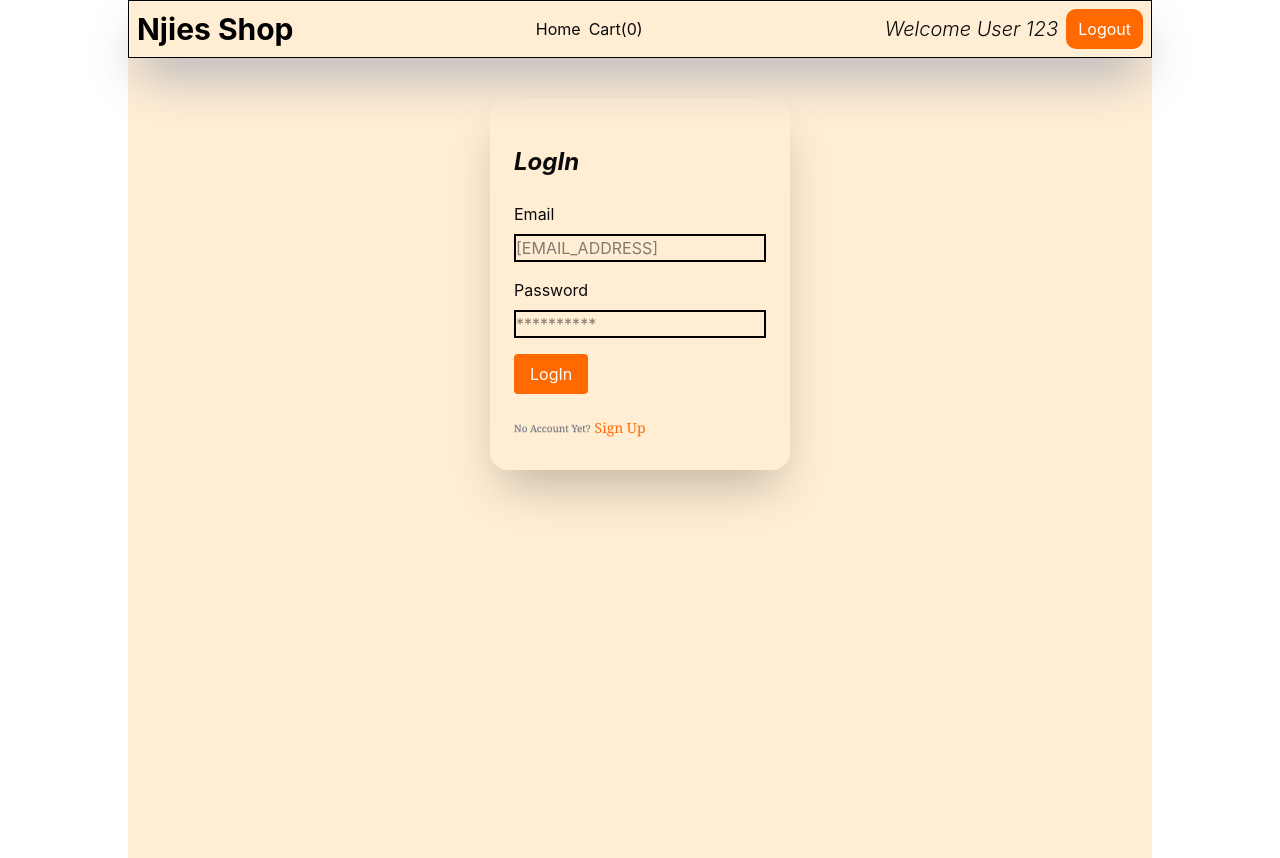
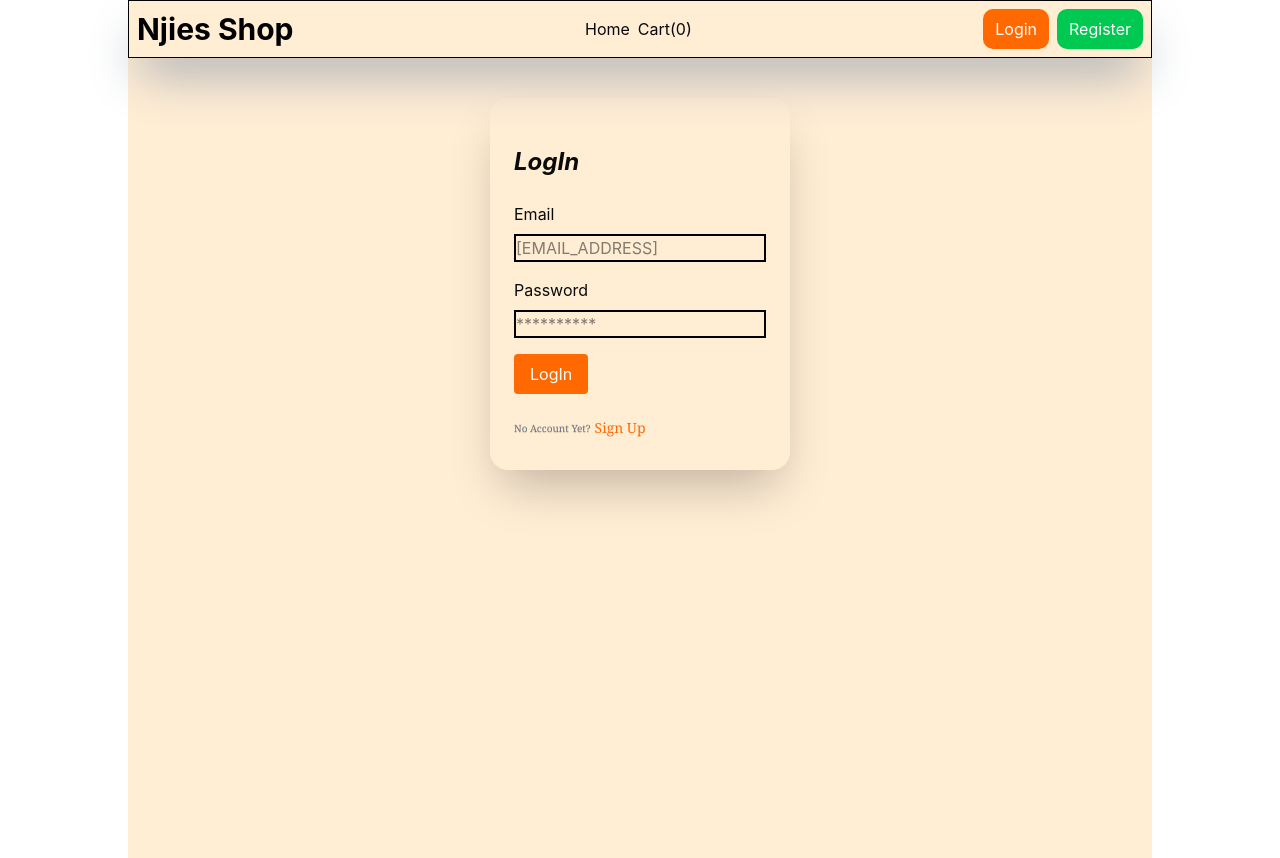
Before and after one commit to 2raymoori/mini-ecommerce, a React (Vite) app: page /auth in a window 1280 px wide. Built offline with nearby package versions, Linux system fonts and the light colour scheme.

Commit message:
Implementing loginin functionality

```diff
--- a/src/App.tsx
+++ b/src/App.tsx
@@ -7,9 +7,15 @@ import ProductList from './Pages/ProductList'
 import Contact from './Pages/Contact'
 import Nav from './CustomComponents/Nav'
 import Auth from './Pages/Auth'
+import AppCntxt from './appContext'
 
 function App() {
+  const [isLoggedIn, setIsLoggedIn] = useState(false)
+  const [email, setEmail] = useState("")
+  const [shoppingCart, setShoppingCart] = useState([])
   return (
+    <AppCntxt.Provider value={{ isLoggedIn, email, shoppingCart, setShoppingCart, setEmail, setIsLoggedIn }}>
+
       <div className="bg-orange-100 max-w-5xl m-auto">
         <Nav />
         <Routes>
@@ -24,6 +30,7 @@ function App() {
         </Routes>
 
       </div>
+    </AppCntxt.Provider>
   )
 }
 const NotFound = () => {
--- a/src/CustomComponents/AuthForm.tsx
+++ b/src/CustomComponents/AuthForm.tsx
@@ -1,22 +1,54 @@
+import AppCntxt from "@/appContext"
 import { Button } from "@/components/ui/button"
-import { useState } from "react"
+import users from "@/data/users"
+import { useContext, useState } from "react"
 import { useForm } from "react-hook-form"
-import { Link } from "react-router"
+import { Link, redirect, useNavigate } from "react-router"
 
 const AuthForm = () => {
     const [hasAccount, setHasAccount] = useState(true)
     const { register, handleSubmit, formState: { errors } } = useForm()
+    const { setIsLoggedIn, setEmail } = useContext(AppCntxt)
+    const navigate = useNavigate()
 
     const handleSwitchAccount = (input: boolean) => {
         setHasAccount(input)
     }
     const onFormSubmit = (data) => {
         console.log(data)
-        if (!hasAccount && (data.password !== data.confirm_password)) {
-            alert("🚨🚨🚨Sorry, Passwords do not match")
-            return
+        if (!hasAccount) {
+            if (data.password !== data.confirm_password) {
+                alert("🚨🚨🚨Sorry, Passwords do not match")
+                return
+            }
+            else {
+                const newUser = {
+                    email: data.email,
+                    password: data.password
+                }
+                users.push(newUser)
+
+                setIsLoggedIn(true)
+                setEmail(data.email)
+                navigate("/")
+                alert("Account created successfully")
+                console.log(users)
+            }
+        }
+        else {
+            const user = users.find((user) => user.email === data.email && user.password === data.password)
+            if (user) {
+                alert("Welcome back")
+                setIsLoggedIn(true)
+                setEmail(data.email)
+                navigate("/")
+            }
+            else {
+                alert("Invalid email or password")
+            }
         }
         console.log(data)
+
     }
 
     return (
--- a/src/CustomComponents/Nav.tsx
+++ b/src/CustomComponents/Nav.tsx
@@ -1,7 +1,10 @@
+import AppCntxt from "@/appContext";
 import { Button } from "@/components/ui/button"
+import { useContext } from "react";
 import { Link } from "react-router"
 
 const Nav = () => {
+    const { isLoggedIn, email, shoppingCart } = useContext(AppCntxt)
     const status = true;
     return (
         <nav className="border border-black flex justify-between items-center p-2  shadow-2xl shadow-gray-400">
@@ -9,18 +12,18 @@ const Nav = () => {
                 <Link to="/">Njies Shop</Link></h2>
             <ul className="flex gap-2">
                 <li><Link to="/">Home</Link></li>
-                <li><Link to="/checkout">Cart(0)</Link></li>
+                <li><Link to="/checkout">Cart({shoppingCart.length})</Link></li>
             </ul>
             <div className="flex gap-2 justify-center items-center">
-                {status ? (
+                {isLoggedIn ? (
                     <>
-                        <h1 className=" font-light italic text-xl ">Welcome User 123</h1>
-                        <Link className="bg-orange-500 py-2 px-3 rounded-lg text-white hover:bg-gray-700" to="/auth/login">Logout</Link>
+                        {isLoggedIn && <h1 className=" font-light italic text-xl ">Welcome {email}</h1>}
+                        <Link className="bg-orange-500 py-2 px-3 rounded-lg text-white hover:bg-gray-700" to="/auth">Logout</Link>
                     </>
                 ) : (
                     <>
-                        <Link className="bg-orange-500 py-2 px-3 rounded-lg text-white hover:bg-gray-700" to="/auth/login">Login</Link>
-                        <Link className="bg-green-500 py-2 px-3 rounded-lg text-white hover:bg-gray-700" to="/auth/register">Register</Link>
+                        <Link className="bg-orange-500 py-2 px-3 rounded-lg text-white hover:bg-gray-700" to="/auth">Login</Link>
+                        <Link className="bg-green-500 py-2 px-3 rounded-lg text-white hover:bg-gray-700" to="/auth">Register</Link>
                     </>
                 )}
             </div>
--- /dev/null
+++ b/src/appContext.ts
@@ -0,0 +1,38 @@
+import { createContext } from "react";
+
+interface AppContextType {
+    isLoggedIn: boolean
+    email: string,
+    shoppingCart: number[]
+    setShoppingCart: (value: []) => void
+    setEmail: (value: string) => void
+    setIsLoggedIn: (value: boolean) => void
+
+}
+
+const defaultContextVals: AppContextType = {
+    isLoggedIn: false,
+    email: "",
+    shoppingCart: [],
+    setShoppingCart: () => { },
+    setEmail: () => { },
+    setIsLoggedIn: () => { }
+}
+
+const AppCntxt = createContext<AppContextType>(defaultContextVals);
+
+export default AppCntxt
+
+/*
+
+const AppCntxt = useContext(null);
+
+export const AppProvider = ({ children }: { children: React.ReactNode }) => {
+    return (
+        <AppCntxt.Provider value= {{ }
+}>
+    { children }
+    </AppCntxt.Provider>
+    )
+}
+*/
--- /dev/null
+++ b/src/data/users.ts
@@ -0,0 +1,17 @@
+type User = {
+    email: string,
+    password: string
+}
+
+const users: User[] = [
+    {
+        email: "lo2raymoori@gmail.com",
+        password: "44728972raY"
+    },
+    {
+        email: "seguylinux@gmail.com",
+        password: "81532Njies_!"
+    }
+]
+
+export default users
```
Lines whose indentation alone changed are shown as unchanged.
